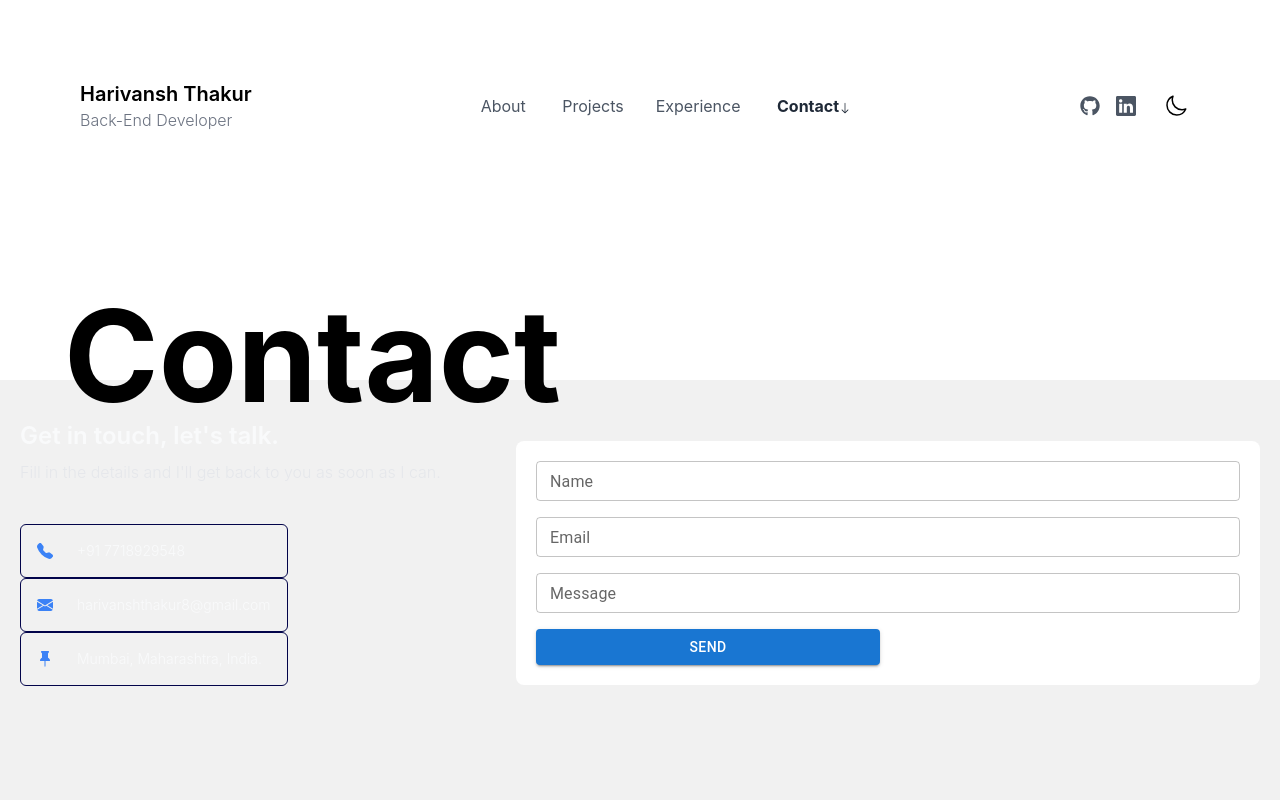
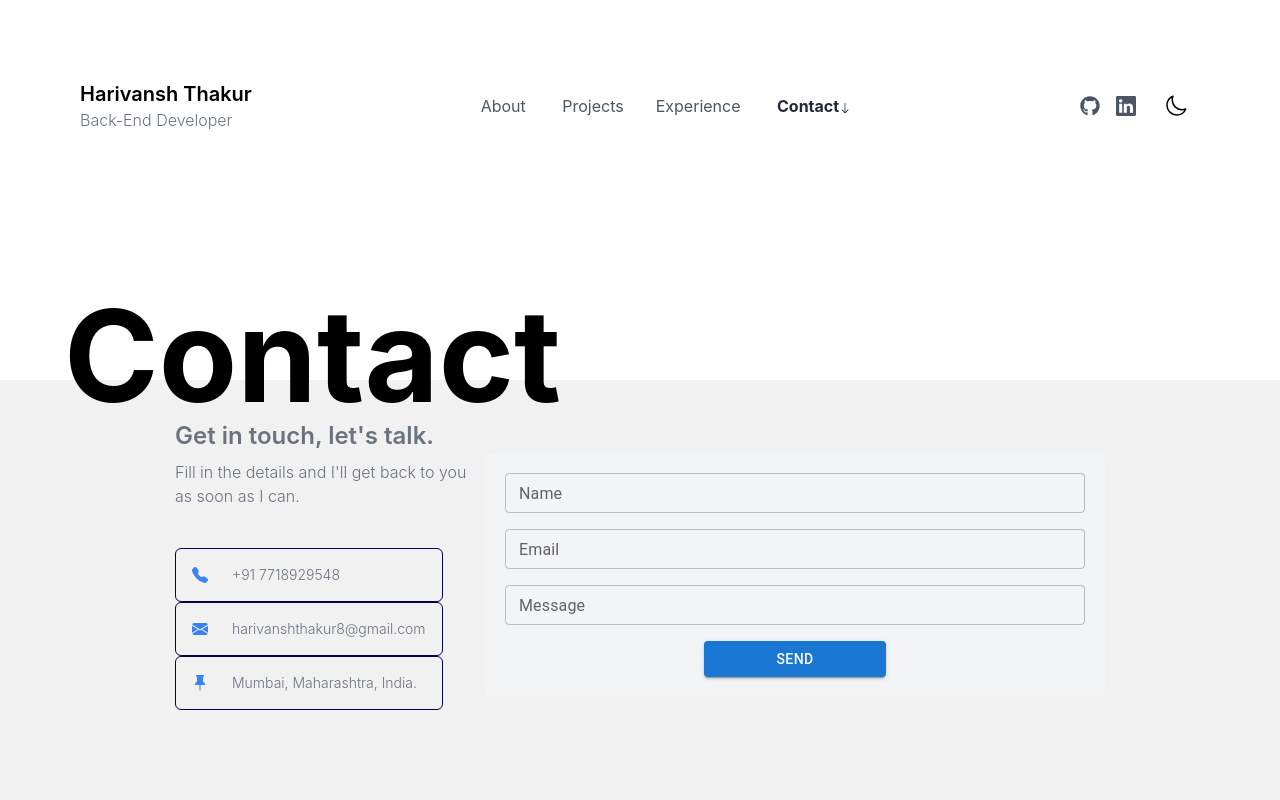
Before and after one commit to Harivansh-coder/Next-Portfolio, a Next.js app: page /contact in a window 1280 px wide. Shown: the top 800 px of the page. Built offline with nearby package versions, Linux system fonts and the light colour scheme.

Commit message:
contact UI done crazy ;)

```diff
--- a/components/Contact.tsx
+++ b/components/Contact.tsx
@@ -13,12 +13,12 @@ export default function Contact() {
       </div>
       <div className="bg-[#F1F1F1] dark:bg-gray-900 -mt-6">
         <div className="flex flex-wrap justify-center items-center p-5">
-          <div className="basis-2/5 mt-5">
+          <div className="basis-1/4 mt-5 ">
             <header className="">
-              <h1 className="text-gray-50 font-semibold text-2xl">
+              <h1 className="text-gray-500  dark:text-white font-semibold text-2xl">
                 Get in touch, let&apos;s talk.
               </h1>
-              <p className="font-light text-base text-gray-200 mt-2">
+              <p className="font-light text-base text-gray-500  dark:text-white mt-2">
                 Fill in the details and I&apos;ll get back to you as soon as I
                 can.
               </p>
@@ -38,7 +38,7 @@ export default function Contact() {
                     d="M1.885.511a1.745 1.745 0 0 1 2.61.163L6.29 2.98c.329.423.445.974.315 1.494l-.547 2.19a.678.678 0 0 0 .178.643l2.457 2.457a.678.678 0 0 0 .644.178l2.189-.547a1.745 1.745 0 0 1 1.494.315l2.306 1.794c.829.645.905 1.87.163 2.611l-1.034 1.034c-.74.74-1.846 1.065-2.877.702a18.634 18.634 0 0 1-7.01-4.42 18.634 18.634 0 0 1-4.42-7.009c-.362-1.03-.037-2.137.703-2.877L1.885.511z"
                   />
                 </svg>
-                <p className="text-gray-50 font-light text-sm">
+                <p className="text-gray-500  dark:text-white font-light text-sm">
                   {userData.phone}
                 </p>
               </div>
@@ -53,7 +53,7 @@ export default function Contact() {
                 >
                   <path d="M.05 3.555A2 2 0 0 1 2 2h12a2 2 0 0 1 1.95 1.555L8 8.414.05 3.555zM0 4.697v7.104l5.803-3.558L0 4.697zM6.761 8.83l-6.57 4.027A2 2 0 0 0 2 14h12a2 2 0 0 0 1.808-1.144l-6.57-4.027L8 9.586l-1.239-.757zm3.436-.586L16 11.801V4.697l-5.803 3.546z" />
                 </svg>
-                <p className="text-gray-50 font-light text-sm">
+                <p className="text-gray-500  dark:text-white font-light text-sm">
                   {userData.email}
                 </p>
               </div>
@@ -68,17 +68,17 @@ export default function Contact() {
                 >
                   <path d="M4.146.146A.5.5 0 0 1 4.5 0h7a.5.5 0 0 1 .5.5c0 .68-.342 1.174-.646 1.479-.126.125-.25.224-.354.298v4.431l.078.048c.203.127.476.314.751.555C12.36 7.775 13 8.527 13 9.5a.5.5 0 0 1-.5.5h-4v4.5c0 .276-.224 1.5-.5 1.5s-.5-1.224-.5-1.5V10h-4a.5.5 0 0 1-.5-.5c0-.973.64-1.725 1.17-2.189A5.921 5.921 0 0 1 5 6.708V2.277a2.77 2.77 0 0 1-.354-.298C4.342 1.674 4 1.179 4 .5a.5.5 0 0 1 .146-.354z" />
                 </svg>
-                <p className="text-gray-50 font-light text-sm">
+                <p className="text-gray-500  dark:text-white font-light text-sm">
                   {userData.address}
                 </p>
               </div>
             </div>
             <div className="social-icons flex flex-row space-x-8"></div>
           </div>
-          <div className="basis-3/5">
-            <form className="form rounded-lg bg-white p-5 grid grid-cols-2 gap-4">
+          <div className="basis-2/4 min-w-fit">
+            <form className="form rounded-lg bg-gray-100 p-5 grid grid-cols-3 gap-4">
               <TextField
-                className="col-span-2"
+                className="col-span-3"
                 id="outlined-basic "
                 label="Name"
                 size="small"
@@ -86,7 +86,7 @@ export default function Contact() {
               />
 
               <TextField
-                className="col-span-2"
+                className="col-span-3"
                 id="outlined-basic"
                 label="Email"
                 size="small"
@@ -94,7 +94,7 @@ export default function Contact() {
               />
 
               <TextField
-                className="col-span-2"
+                className="col-span-3"
                 id="outlined-basic"
                 label="Message"
                 size="small"
@@ -102,7 +102,7 @@ export default function Contact() {
               />
 
               <Button
-                className="col-start-1 col-span-1"
+                className="col-span-1 col-start-2 bg-black hover:bg-gray-500 text-white font-bold py-2 px-4 rounded"
                 variant="contained"
                 color="primary"
                 size="medium"
```
